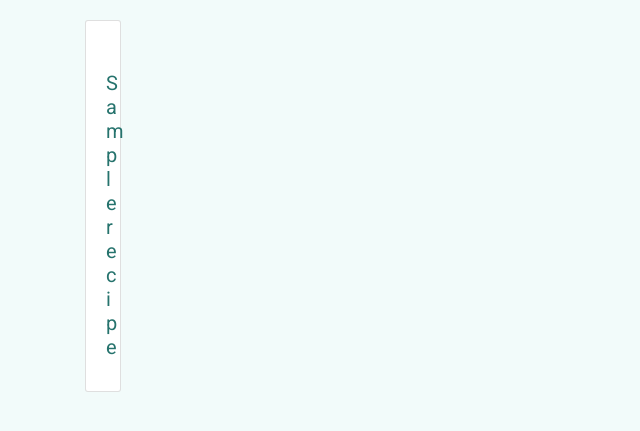
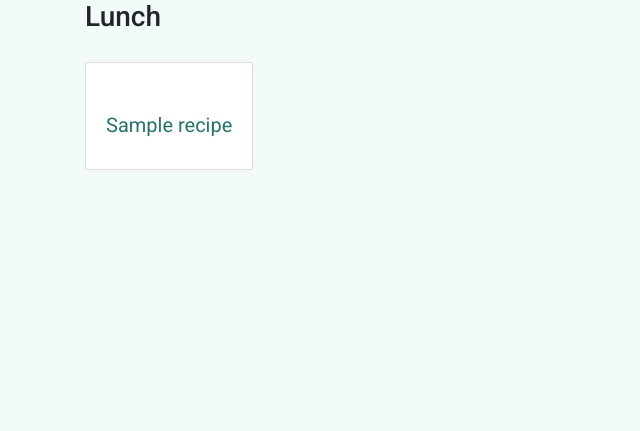
Before and after one commit to luisanegri/Data-Centric-Development, a Flask app: page /lunch in a window 1280 px wide. Shown: the part 56-487 px from the top of the page, without its empty margins (0-640 px from the left). Run offline with Flask 2, Linux system fonts and the light colour scheme; a database or web service that is not in the repository returns one stand-in record (values such as "Sample title"); some libraries are stand-ins or nearby versions; some web fonts are replaced.

Commit message:
added title/fixed indentation

```diff
--- a/templates/lunch.html
+++ b/templates/lunch.html
@@ -1,17 +1,20 @@
 {% extends 'base.html' %}{% block content %}
+<h3 class="recipe-title">Lunch</h3>
 <div class="row">
-    <div class="card-group">
-        {% for recipe in recipes %}
-            <div class="col-lg-4 col-sm-6 col-xs-12 card-item">
+{% for recipe in recipes %}
+    <div class="col-lg-12">
+        <div class="card-group">
+            <div class="card-item">
               <div class="card" id="card-info">
-              <div class="card-body d-flex flex-column">
-                <a class="link-recipe" href="{{url_for('read_recipe', recipe_id=recipe._id)}}">
-                <h5 class="card-title" style="text-align: center">{{ recipe.recipe_name}}</h5>
-                </a>
+                <div class="card-body d-flex flex-column">
+                  <a class="link-recipe" href="{{url_for('read_recipe', recipe_id=recipe._id)}}">
+                  <h5 class="card-title" style="text-align: center">{{ recipe.recipe_name}}</h5>
+                  </a>
                 </div>
               </div>
             </div>
-        {% endfor %}
+        </div>
     </div>
+  {% endfor %}
 </div>
 {% endblock %}
```
Also changed, not shown: templates/breakfast.html (+11 -8 lines), templates/dinner.html (+11 -8 lines), templates/snacks.html (+11 -8 lines).
